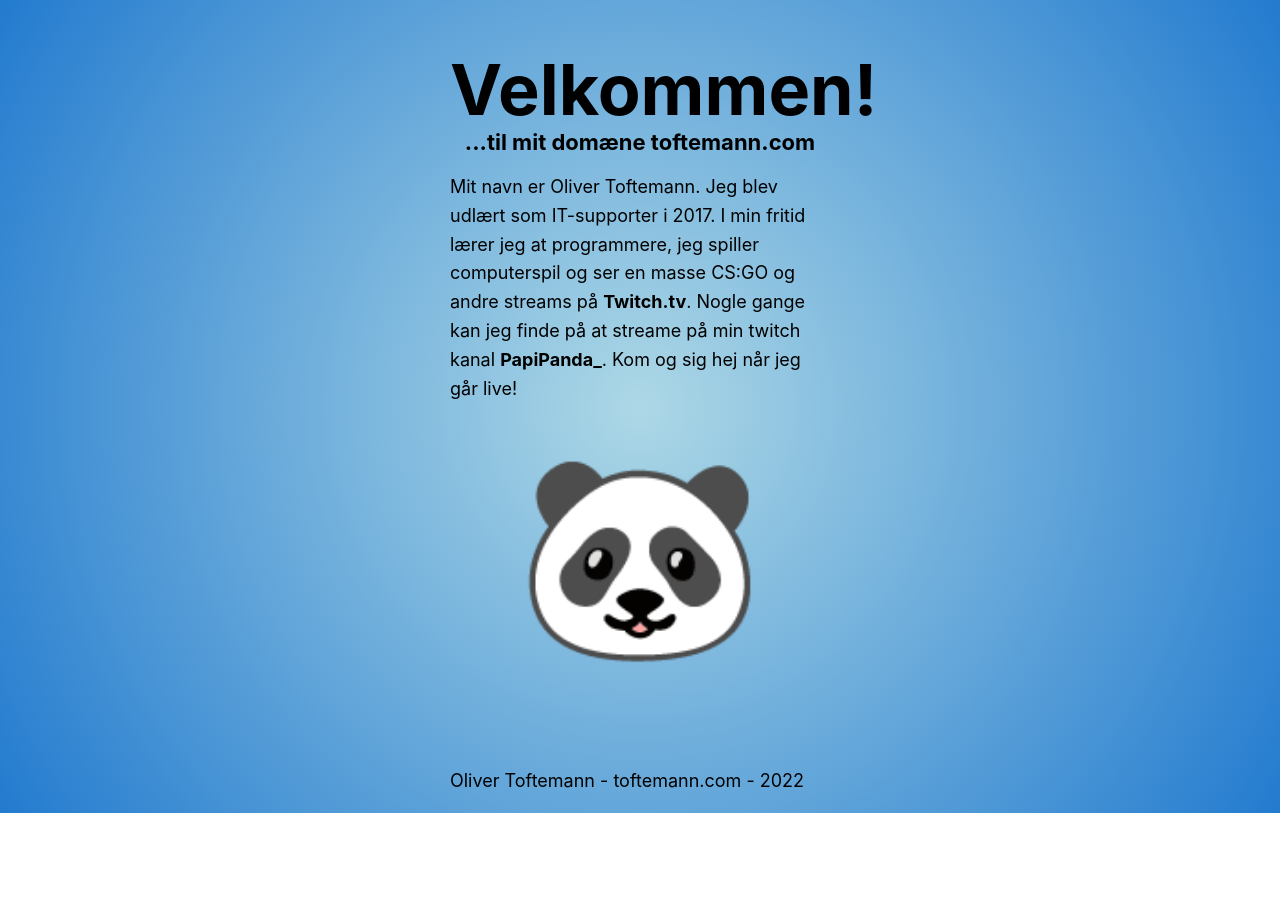
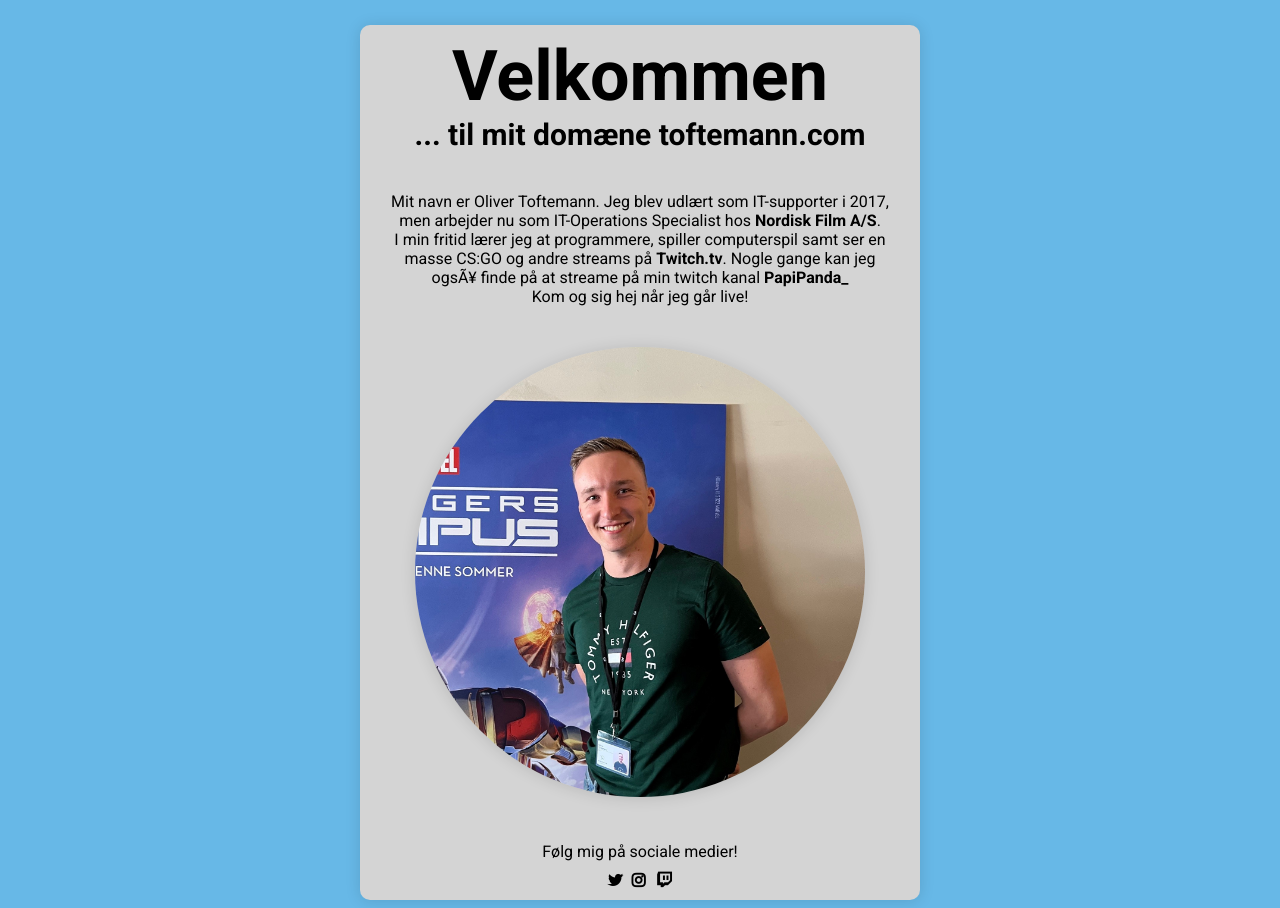
Before and after one commit to Toftemann/toftemann.com, a plain HTML site: page index.html in a window 1280 px wide. Before the commit the page ends 813 px from the top, so only its background shows below. Drawn offline with Linux system fonts and the light colour scheme.

Commit message:
new files

```diff
--- a/index.html
+++ b/index.html
@@ -1,24 +1,41 @@
 <!DOCTYPE html>
 <html>
-    <head>
-    	<title>Toftemann</title>
-    	<link href="style.css" rel="stylesheet" type="text/css" />
-    	<meta charset="utf-8">
-    </head>
-
+  <head>
+    <title>Oliver Toftemann</title>
+    <link rel="stylesheet" href="style.css" type="text/css">
+    <link rel="stylesheet" href="https://cdnjs.cloudflare.com/ajax/libs/font-awesome/4.7.0/css/font-awesome.min.css">
+    <link rel="preconnect" href="https://fonts.googleapis.com">
+    <link rel="preconnect" href="https://fonts.gstatic.com" crossorigin>
+    <link href="https://fonts.googleapis.com/css2?family=Roboto:wght@400;700&display=swap" rel="stylesheet">
+    <meta charset="uft-8">
     <body>
-        <div class="header">
-            <h1>Velkommen!</h1>
-            <h2>...til mit dom&aelig;ne toftemann.com</h2>
+      <div class="box">
+        <h1 class="welcome">
+          Velkommen
+        </h1>
+      <div class="welcome-domain">
+        <h2>
+          ... til mit dom&aelig;ne toftemann.com
+        </h2>
+      </div>
+      <div class="bread-text">
+        <p>
+          Mit navn er Oliver Toftemann. Jeg blev udl&aelig;rt som IT-supporter i 2017,
+          men arbejder nu som IT-Operations Specialist hos <a href="https://nordiskfilm.com" target="_blank"> Nordisk Film A/S</a>.
+          <br> I min fritid l&aelig;rer jeg at programmere, spiller computerspil samt ser en masse CS:GO
+          og andre streams p&aring; <a href="https://twitch.tv" target="_blank">Twitch.tv</a>. Nogle gange kan jeg også finde p&aring; at streame p&aring; min twitch
+          kanal <a href="https://twitch.tv/PapiPanda_" target="_blank">PapiPanda_ </a><br> Kom og sig hej n&aring;r jeg g&aring;r live!
+        </p>
+        <img src="oliver-toftemann.jpg">
+        <p class="follow-socials">
+          F&oslash;lg mig p&aring; sociale medier!
+        </p>
+        <div class="socials">
+          <span><a class="fa fa-twitter" href="https://twitter.com/papipandattv" target="_blank"></a></span>
+          <span><a class="fa fa-instagram" href="https://instagram.com/papipanda_" target="_blank"></a></span>
+          <span><a class="fa fa-twitch" href="https://twitch.tv/papipanda_" target="_blank"></a></span>
         </div>
-        <div class="info">
-            <p>Mit navn er Oliver Toftemann.
-            Jeg blev udl&aelig;rt som IT-supporter i 2017. I min fritid l&aelig;rer jeg at programmere, jeg spiller computerspil og ser en masse CS:GO og andre streams p&aring; <a href="https://twitch.tv" target="blank">Twitch.tv</a>.
-            Nogle gange kan jeg finde p&aring; at streame p&aring; min twitch kanal <a href="https://Twitch.tv/tofte_gaming" target="_blank">PapiPanda_</a>. Kom og sig hej n&aring;r jeg g&aring;r live!
-
-            <p id="panda">&#128060;</p>
-
-            <p id="end">Oliver Toftemann - toftemann.com - 2022</p>
-        </div>
+      </div>
     </body>
+  </head>
 </html>
--- a/style.css
+++ b/style.css
@@ -1,48 +1,88 @@
 body {
-    font-family: -apple-system, BlinkMacSystemFont, "Segoe UI", Roboto, Oxygen-Sans, Ubuntu, Cantarell, "Helvetica Neue", sans-serif;
-    margin-left: 450px;
-    margin-right: 450px;
-    background-image: radial-gradient(circle, lightblue, #237bcf);
+  background-color: rgb(103, 184, 231);
 }
 
-h1 {
-    font-size: 70px;
-    text-align:
+.box {
+  text-align: center;
+  font-family: Roboto;
+  width: 520px;
+  background-color: rgb(212, 212, 212);
+  padding-left: 20px;
+  padding-right: 20px;
+  padding-bottom: 10px;
+  margin: 0 auto;
+  color: black;
+  border-radius: 10px;
+  box-shadow: 0px 1px 15px rgba(0, 0, 0, 0.125);
 }
 
+h1,
 h2 {
-    font-size: 22px;
-    margin-top: -50px;
+  margin-top: 0;
+  margin-bottom: 0;
 }
 
-p {
-    font-size: 18px;
-    text-align: left;
-    line-height: 1.8rem;
+.welcome {
+  font-size: 70px;
+  margin-top: 25px;
+  padding-top: 10px;
 }
 
-a:link, a:visited {
-    text-decoration: none;
-    font-weight: bold;
-    color: black;
+.welcome-domain {
+  font-size: 20px;
+  margin-bottom: 40px;
 }
 
-a:hover, a:active {
-    text-decoration: underline;
+.bread-text {
+
 }
 
-.header {
-    text-align: center;
+a:link {
+  text-decoration: none;
+  font-weight: bold;
+  font-style: none;
+  color: black;
 }
 
-#panda {
-    font-size: 200px;
-    margin-top: 8.4rem;
-    text-align: center;
+a:visited {
+  font-weight: bold;
+  font-style: none;
+  color: black;
 }
 
-#sale {
-    font-size: 18px;
-    margin-top: -2rem;
-    text-align: center;
+a:hover {
+  font-weight: bold;
+  opacity: 0.7;
+  font-style: none;
 }
+
+a:active {
+  font-weight: bold;
+  color: grey;
+  font-style: none;
+}
+
+img {
+  width: 450px;
+  height: 450px;
+  object-position: center;
+  object-fit: cover;
+  border-radius: 225px;
+  margin-top: 25px;
+  margin-bottom: 25px;
+  margin: 25 auto;
+  box-shadow: 0px 1px 15px rgba(0, 0, 0, 0.125);
+}
+
+.follow-socials {
+  margin-bottom: 10px;
+}
+
+
+.fa-twitter {
+  margin-right: 5px;
+}
+
+.fa-instagram {
+  margin-right: 7px;
+}
```
Also changed, not shown: oliver-toftemann.jpg (added).
